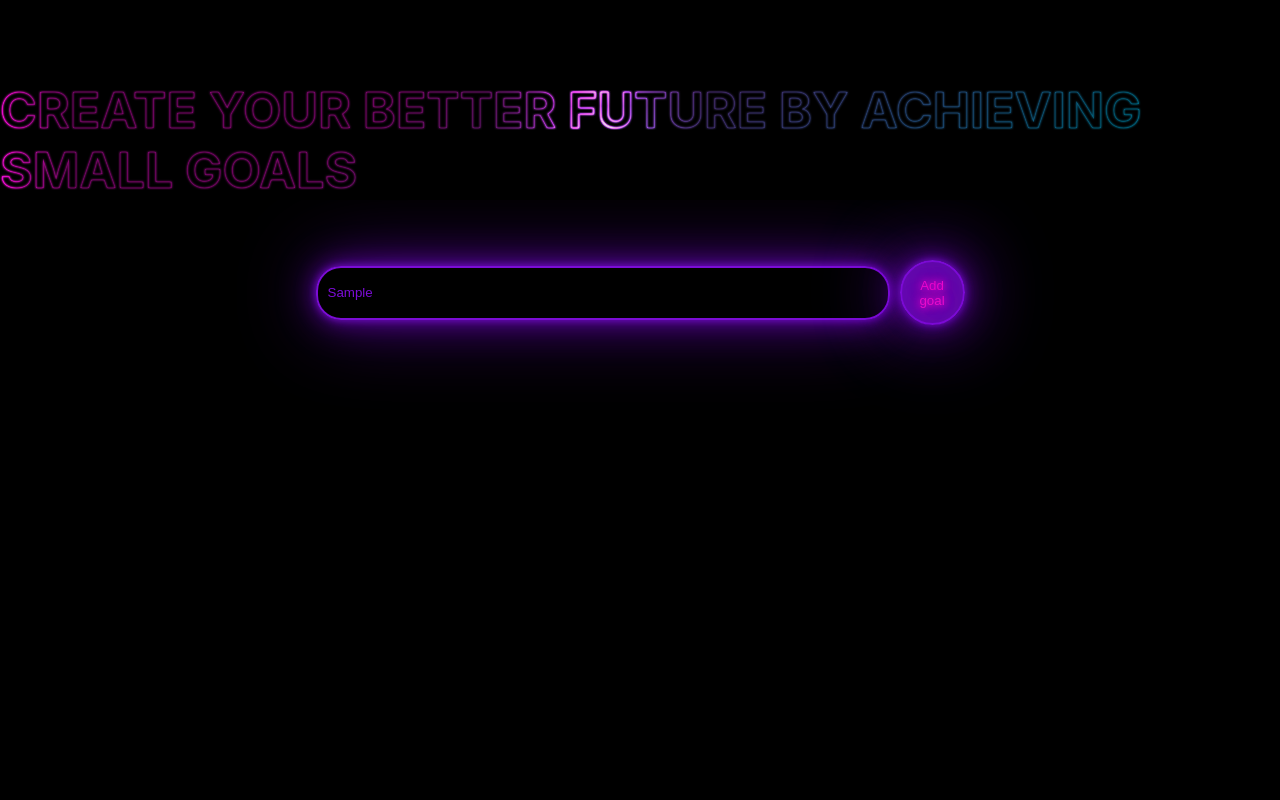
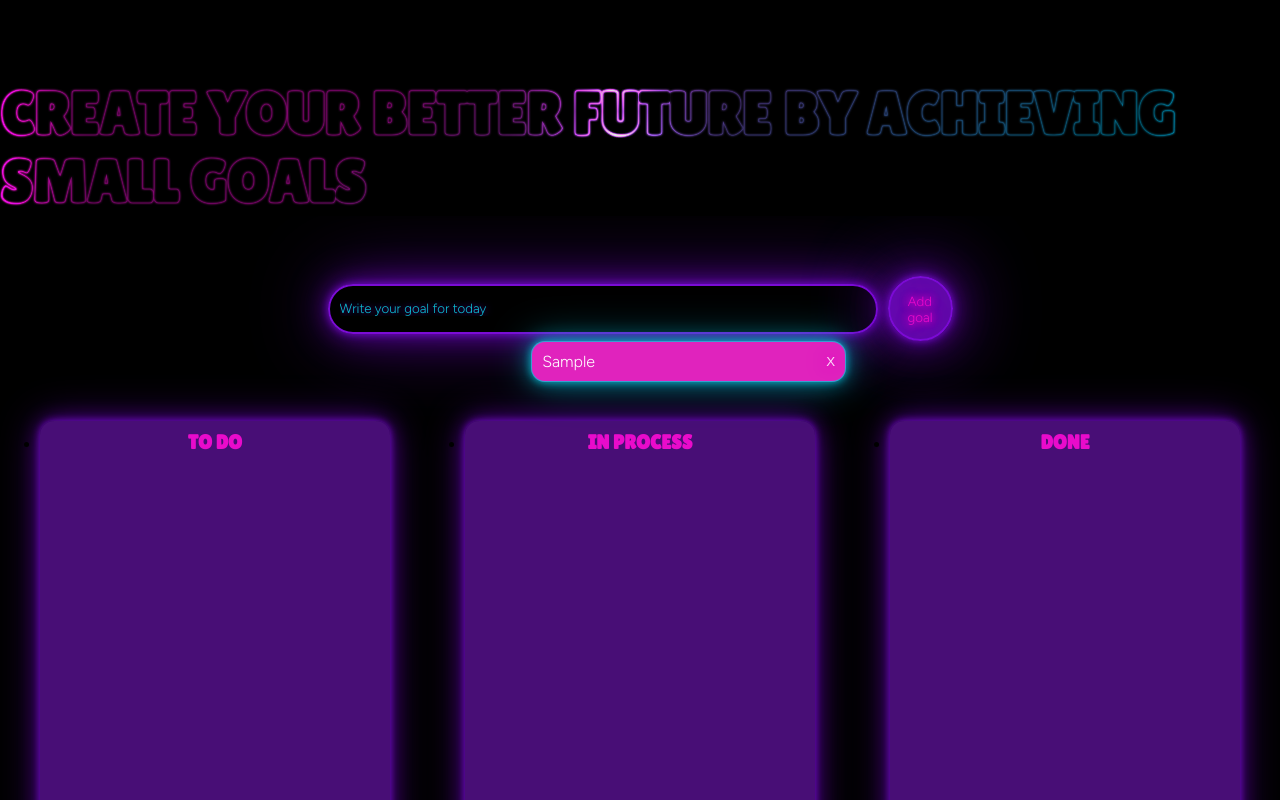
Before and after one commit to AliaTulchii/daily-goals-tracking-app, a React (Create React App) app: page / in a window 1280 px wide. Both pictures are taken after typing "Sample" into the empty fields and a click on the button "Add goal". Shown: the top 800 px of the page. Built offline with nearby package versions, Linux system fonts and the light colour scheme.

Commit message:
add functionals to App

```diff
--- a/package.json
+++ b/package.json
@@ -7,9 +7,13 @@
     "@testing-library/jest-dom": "^5.17.0",
     "@testing-library/react": "^13.4.0",
     "@testing-library/user-event": "^13.5.0",
+    "randomcolor": "^0.6.2",
     "react": "^18.2.0",
     "react-dom": "^18.2.0",
+    "react-draggable": "^4.4.5",
+    "react-modal": "^3.16.1",
     "react-scripts": "5.0.1",
+    "uuid": "^9.0.1",
     "web-vitals": "^2.1.4"
   },
   "scripts": {
--- a/public/index.html
+++ b/public/index.html
@@ -9,21 +9,10 @@
       name="description"
       content="Web site created using create-react-app"
     />
-    <link rel="apple-touch-icon" href="%PUBLIC_URL%/logo192.png" />
-    <!--
-      manifest.json provides metadata used when your web app is installed on a
-      user's mobile device or desktop. See https://developers.google.com/web/fundamentals/web-app-manifest/
-    -->
-    <link rel="manifest" href="%PUBLIC_URL%/manifest.json" />
-    <!--
-      Notice the use of %PUBLIC_URL% in the tags above.
-      It will be replaced with the URL of the `public` folder during the build.
-      Only files inside the `public` folder can be referenced from the HTML.
+    <link rel="preconnect" href="https://fonts.googleapis.com">
+    <link rel="preconnect" href="https://fonts.gstatic.com" crossorigin>
+    <link href="https://fonts.googleapis.com/css2?family=Figtree:wght@300;400&family=Lilita+One&display=swap" rel="stylesheet">
 
-      Unlike "/favicon.ico" or "favicon.ico", "%PUBLIC_URL%/favicon.ico" will
-      work correctly both with client-side routing and a non-root public URL.
-      Learn how to configure a non-root public URL by running `npm run build`.
-    -->
     <title>Daily Goals Tracking</title>
   </head>
   <body>
--- a/src/App.css
+++ b/src/App.css
@@ -1,3 +1,8 @@
+*{
+  padding:0;
+  margin: 0;
+  box-sizing: border-box;
+}
 
 
 .todo__wrapper{
@@ -8,7 +13,7 @@
   min-height: 100vh;
   width: 100%;
   background: #000;
-  padding-top: 80px;
+  padding: 80px 0;
 }
 
 .todo__box-neon{
@@ -21,8 +26,8 @@ overflow: hidden;
 .todo__box-neon-title{
 color: #fff;;
 background: #000;
-
-font-size: 50px;
+font-family: 'Lilita One', cursive;;
+font-size: 60px;
 font-weight: bold;
 text-transform: uppercase;
 }
@@ -86,7 +91,9 @@ align-items: center;
 }
 
 .todo__input::placeholder{
-  color:#7b0cd5;
+  color:#0cbdd5;
+  font-family: 'Figtree', sans-serif;
+  font-weight: 300;
   text-shadow:
   0 0 7px #7a0cd57e,
   0 0 10px #7a0cd57e;
@@ -102,6 +109,8 @@ align-items: center;
   border-radius: 50px;
   background-color: #7a0cd57e;
   color: #e90bcb;
+  font-family: 'Figtree', sans-serif;
+  font-weight: 300;
   margin-left: 10px;
   cursor: pointer;
   text-shadow:
@@ -127,3 +136,73 @@ align-items: center;
 
   background-color: #7a0cd5c9;
 }
+
+
+.todo__item{
+  position: absolute;
+  display: flex;
+  justify-content:space-between;
+  cursor: move;
+  width: 315px;
+  color: #fff;
+  font-family: 'Figtree', sans-serif;
+  font-weight: 300;
+  padding: 10px;
+  border-radius: 14px;
+  border: 1px solid #0cc1d5c9;
+  box-shadow:
+  0 0 7px #0cbdd57e,
+  0 0 10px #0cbdd57e,
+  0 0 21px #0cbdd57e,
+  0 0 42px #0cbdd57e;
+
+}
+
+.todo__close-item{
+  background: transparent;
+  color: #fbdaf6;
+  border: none;
+  text-shadow:
+      0 0 7px #e90bcb,
+      0 0 10px #e90bcb,
+      0 0 21px #e90bcb,
+      0 0 42px #7a0cd57e,
+      0 0 82px #7a0cd57e,
+      0 0 92px #7a0cd57e,
+      0 0 102px #7a0cd57e,
+      0 0 151px #7a0cd57e;
+}
+
+.item-box{
+  margin-right: 17%;
+}
+
+.columns{
+  display: flex;
+  width: 1200px;
+  justify-content: space-between;
+  margin-top: 80px;
+  gap: 25px;
+}
+
+.column{
+  background-color: #871bde88;
+  width: 350px;
+  height: 500px;
+  padding: 10px 5px;
+  border-radius: 14px;
+  box-shadow:
+  0 0 7px #7a0cd57e,
+  0 0 10px #7a0cd57e,
+  0 0 21px #7a0cd57e,
+  0 0 42px #7a0cd57e;
+}
+
+.column-title{
+  text-align: center;
+  font-family: 'Lilita One', cursive;;
+font-size: 20px;
+font-weight: bold;
+text-transform: uppercase;
+color: #e90bcb;
+}
--- a/src/App.js
+++ /dev/null
@@ -1,32 +0,0 @@
-import React from 'react';
-import './App.css';
-
-function App() {
-  return (
-    <div className="App">
-      <div className='todo__wrapper'>
-
-        <div className="todo__box-neon">
-          <span className='todo__box-neon-title'> Create your better future by achieving small goals</span>
-          <span className='todo__box-neon-gradient'></span>
-          <span className='todo__box-neon-dodge'></span>
-        </div>
-
-        <div className='todo__box-input'>
-        <input
-          type='text'
-          className='todo__input'
-          placeholder='Write your goal for today'
-        />
-        <button className='todo__btn'>
-              Add goal
-        </button>
-        </div>
-
-      </div>
-
-    </div>
-  );
-}
-
-export default App;
--- /dev/null
+++ b/src/App.jsx
@@ -0,0 +1,101 @@
+import React, { useEffect, useState } from 'react'
+import './App.css';
+import { v4 as uuidv4 } from 'uuid';
+import randomColor from 'randomcolor';
+import Draggable from 'react-draggable';
+
+
+const Homepage = () => {
+    const [item, setItem] = useState('');
+    const [items, setItems] = useState(
+        JSON.parse(localStorage.getItem('items')) || []
+    );
+
+    useEffect(() => {
+        localStorage.setItem('items', JSON.stringify(items));
+    }, [items])
+
+    const newItem = () => {
+        if (item.trim() !== '') {
+            const newItem = {
+                id: uuidv4(),
+                item: item,
+                color: randomColor({
+                    luminosity: 'bright',
+                    hue: 'pink',
+                }),
+
+                // defaultPost: {
+                //     x: 100,
+                //     y: 500,
+                // }
+            }
+            setItems((items) => [...items, newItem])
+            setItem('')
+        } else {
+            alert('Enter your goal for today!')
+            setItem('')
+        }
+
+    }
+
+  const deleteItem = (id) => {
+    setItems(items.filter(item => item.id !== id))
+    }
+
+
+  return (
+    <div>
+      <div className="todo__wrapper">
+        <div className="todo__box-neon">
+          <span className="todo__box-neon-title">
+            {" "}
+            Create your better future by achieving small goals
+          </span>
+          <span className="todo__box-neon-gradient"></span>
+          <span className="todo__box-neon-dodge"></span>
+        </div>
+
+        <div className="todo__box-input">
+          <input
+            value={item}
+            type="text"
+            className="todo__input"
+            placeholder="Write your goal for today"
+            onChange={(e) => setItem(e.target.value)}
+          />
+          <button className="todo__btn" onClick={newItem}>Add goal</button>
+        </div>
+        <div className='item-box'>
+        {items.map((i, idx) => {
+                  return (
+                      <Draggable key={idx} defaultPosition={i.defaultPosition}>
+                          <div className='todo__item' style={{background: i.color}}>
+                              {`${i.item}`}
+                              <button className='todo__close-item' onClick={()=> deleteItem(i.id)}>X</button>
+                          </div>
+                      </Draggable>
+                  )
+              } )}
+        </div>
+
+        <div className='column-box'>
+          <ul className='columns'>
+            <li className='column'>
+              <h4 className='column-title'>To do</h4>
+            </li>
+            <li className='column'>
+            <h4 className='column-title'>In process</h4>
+            </li>
+            <li className='column'>
+            <h4 className='column-title'>Done</h4>
+            </li>
+          </ul>
+        </div>
+
+      </div>
+    </div>
+  );
+}
+
+export default Homepage
--- a/src/index.css
+++ b/src/index.css
@@ -1,3 +1,11 @@
+:root{
+    --primary-color: rgb(62, 100, 255);
+    --complete-color: #27aa80;
+    --text-color: #172b4d;
+    --background-color: #f5eaea;
+    --disabled-color: #fad6d6;
+}
+
 body {
     margin: 0;
     font-family: -apple-system, BlinkMacSystemFont, 'Segoe UI', 'Roboto', 'Oxygen',
@@ -11,3 +19,47 @@ code {
     font-family: source-code-pro, Menlo, Monaco, Consolas, 'Courier New',
       monospace;
   }
+
+
+
+html {
+    background: rgb(0,73,191);
+    background: linear-gradient(90deg, rgba(0,73,191,1) 0%, rgba(190,190,255,1) 46%, rgba(0,212,255,1) 100%);
+}
+
+body {
+    color: var(--text-color);
+    font-family: sans-serif;
+    margin: 0;
+}
+
+a {
+    color: unset;
+    text-decoration: unset;
+    cursor: pointer;
+}
+
+p {
+    margin: 10px 0;
+    overflow-wrap: break-word;
+    text-align: left;
+}
+
+label {
+    font-size: 16px;
+    display: block;
+}
+
+button, input {
+    padding: 4px;
+    border: 1px solid var(--disabled-color);
+}
+
+button {
+    outline: none;
+    background: transparent;
+    border-radius: 5px;
+    color: var(--primary-color);
+    transition: all ease 0.8s;
+    cursor: pointer;
+}
--- a/src/index.js
+++ b/src/index.js
@@ -1,8 +1,7 @@
 import React from 'react';
 import ReactDOM from 'react-dom/client';
-import './index.css';
 import App from './App';
-
+// import './index.css'
 
 const root = ReactDOM.createRoot(document.getElementById('root'));
 root.render(
```
Also changed, not shown: 1 other file (tests, documents, lock files or other folders). Lines whose indentation alone changed are shown as unchanged.
